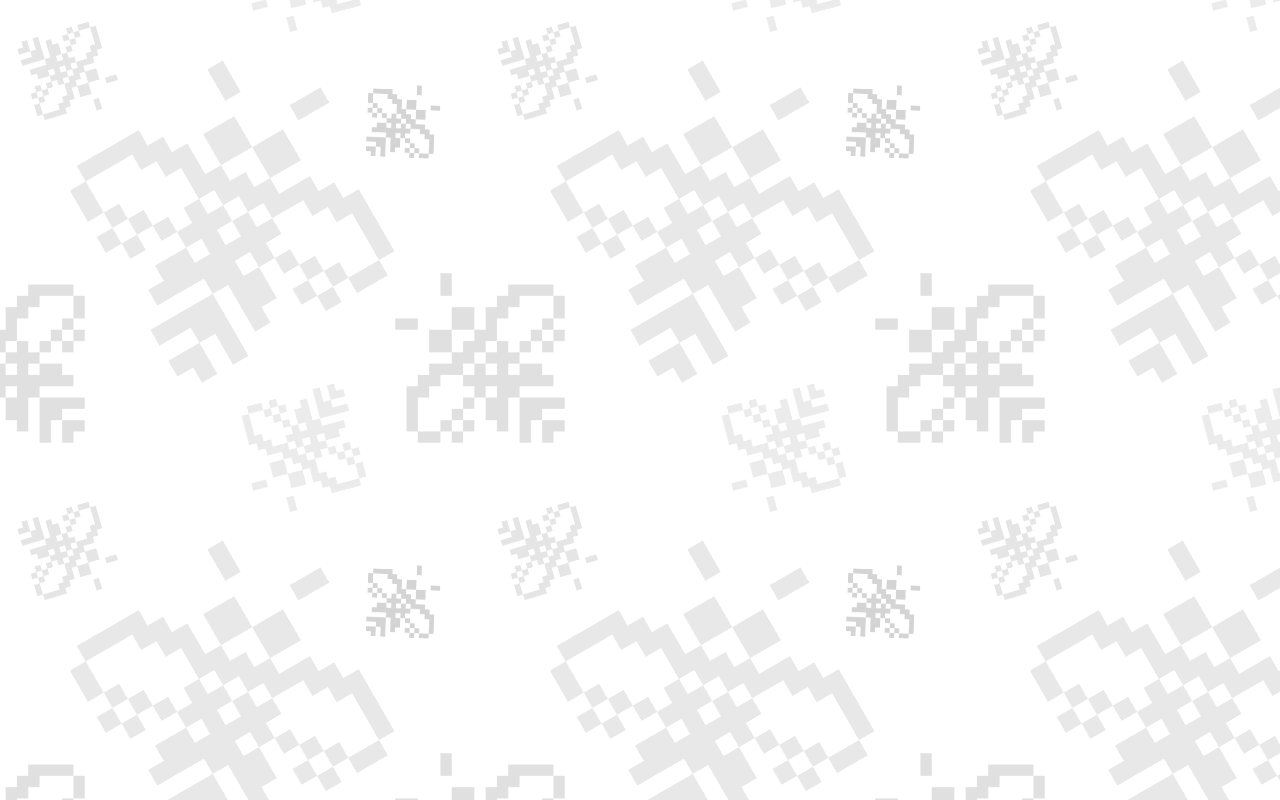
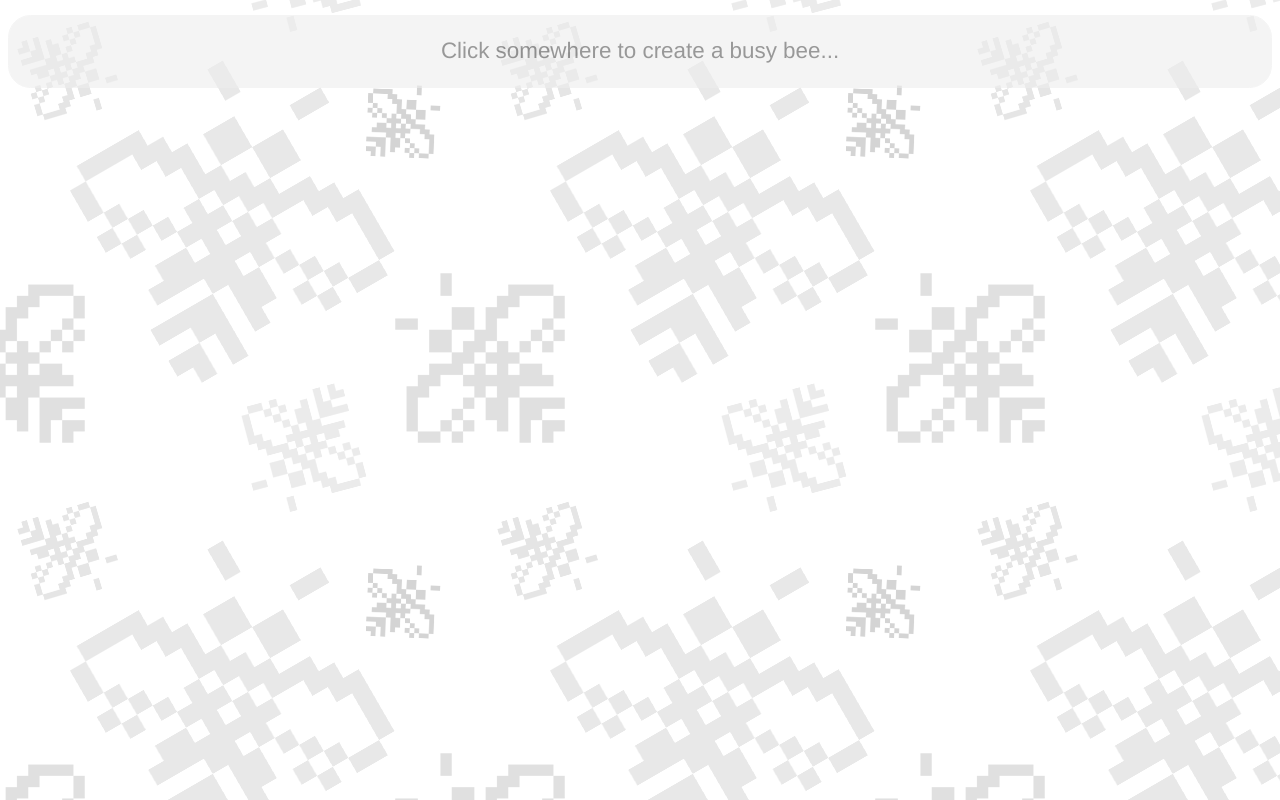
Before and after one commit to rodaebel/sillyswarm, a plain HTML site: page src/sillyswarm/index.html in a window 1280 px wide. Drawn offline with Linux system fonts and the light colour scheme; files whose address does not match are found by name.

Commit message:
Added caption.

```diff
--- a/src/sillyswarm/index.html
+++ b/src/sillyswarm/index.html
@@ -29,6 +29,22 @@
       img {
         -webkit-backface-visibility: visible;
         height: 100px;
+      }
+
+      h1 {
+        background-color: #eee;
+        border: 1px solid #eee;
+        border-radius: 1em;
+        -moz-border-radius: 1em;
+        -webkit-border-radius: 1em;
+        color: #555;
+        filter: alpha(opacity=60);
+        opacity: 0.6;
+        font-family: helvetica, sans-serif;
+        font-size: 2em;
+        font-weight: normal;
+        text-align: center;
+        padding: 1em;
       }
 
     </style>
@@ -116,5 +132,6 @@
     </script>
   </head>
   <body onLoad="init();">
+    <h1>Click somewhere to create a busy bee...</h1>
   </body>
 </html>
```
